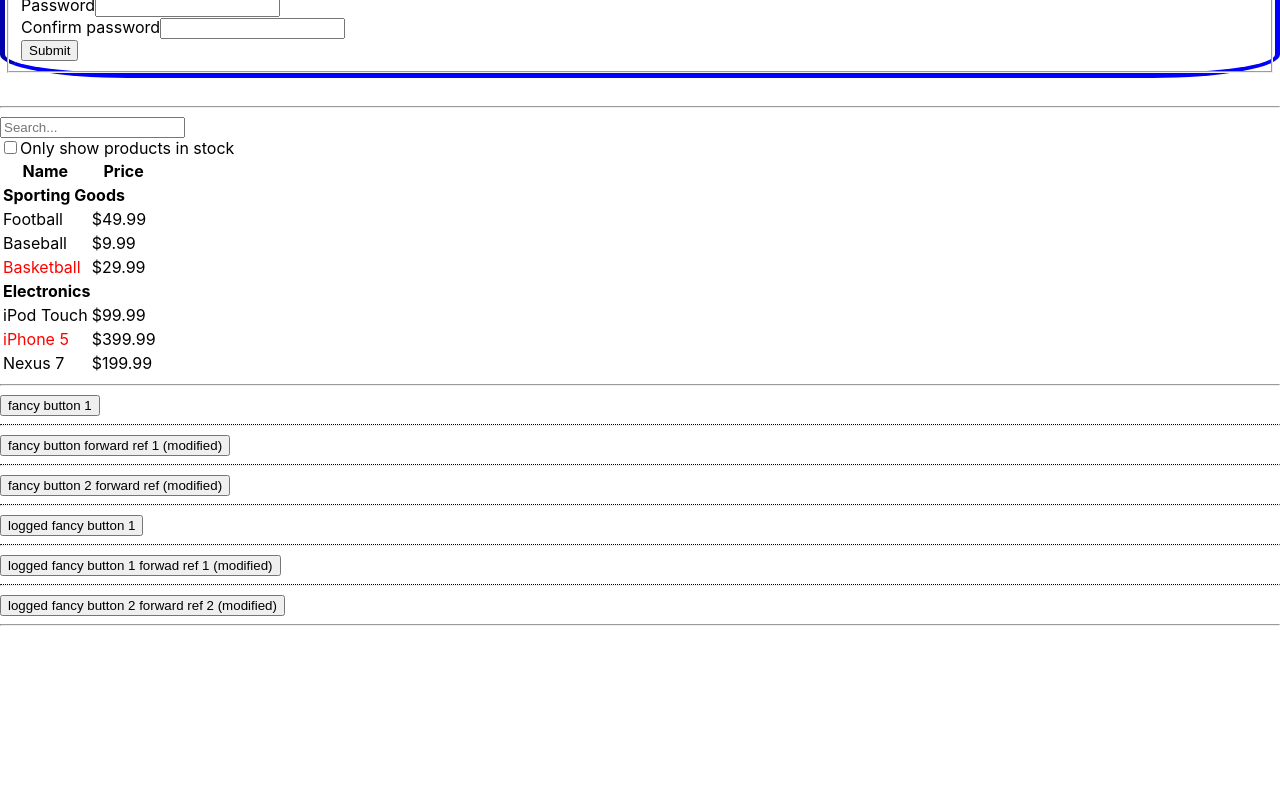
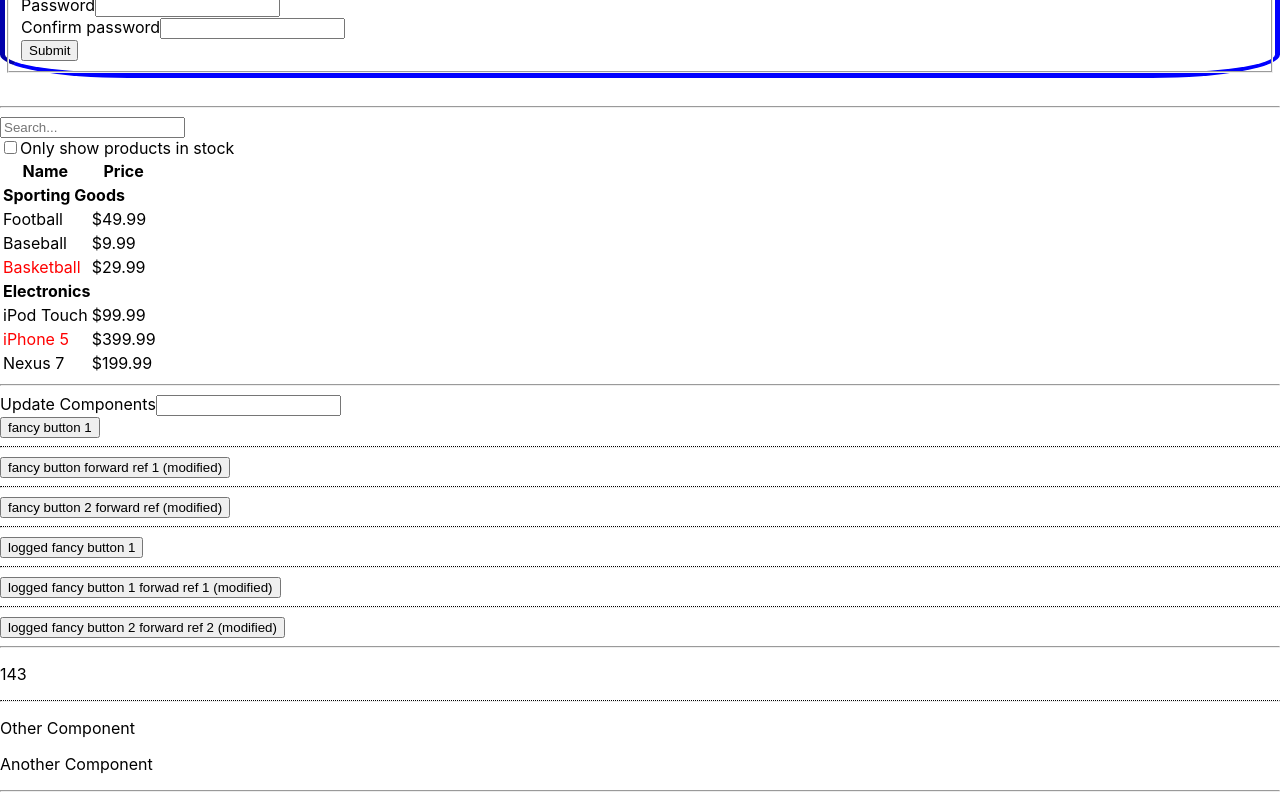
Before and after one commit to namik-hajiyev/ReactTutorial, a React (Create React App) app: page / in a window 1280 px wide. Shown: the part 3924-4724 px from the top of the page. Before the commit the page ends 4558 px from the top, so only its background shows below. Built offline with nearby package versions, Linux system fonts and the light colour scheme.

Commit message:
code splitting

```diff
--- a/public/index.html
+++ b/public/index.html
@@ -61,6 +61,10 @@
   <hr>
   <div id="forwardRefs"></div>
   <hr>
+  <div id="codeSplit"></div>
+  <hr>
+
+
   <!--
       This HTML file is a template.
       If you open it directly in the browser, you will see an empty page.
--- /dev/null
+++ b/src/components/advanced/CodeSplit/AnotherComponent.tsx
@@ -0,0 +1,5 @@
+import React from 'react';
+
+export default function AnotherComponent() {
+    return <p>Another Component</p>
+}
--- /dev/null
+++ b/src/components/advanced/CodeSplit/OtherComponent.tsx
@@ -0,0 +1,7 @@
+import React from 'react';
+
+const OtherComponent: React.FC = () => {
+    return <p>Other Component</p>
+}
+
+export default OtherComponent;
--- /dev/null
+++ b/src/components/advanced/CodeSplit/index.tsx
@@ -0,0 +1,39 @@
+import React, { Suspense } from 'react';
+import { Dhr } from '../../DottedHr';
+
+// const Math: React.FC = () => {
+
+//     return <p>{import('./math').then(math => math.add(5, 15))}</p>
+// }
+
+class Math extends React.Component<any, { sum: number }> {
+    timeout?: NodeJS.Timeout;
+    constructor(props: any) {
+        super(props);
+        this.state = { sum: 13 };
+    }
+
+    componentDidMount() {
+        import('./math').then(math => this.setState({ sum: math.add(55, 88) }));
+    }
+    render() {
+        return <div><p>{this.state.sum}</p></div>
+    }
+
+}
+const OtherComponent = React.lazy(() => import('./OtherComponent'));
+
+const AnotherComponent = React.lazy(() => import('./AnotherComponent'));
+
+const CodeSplit: React.FC = () => {
+    return <div>
+        <Math />
+        <Dhr />
+        <Suspense fallback={<div>Loading...</div>}>
+            <OtherComponent />
+            <AnotherComponent />
+        </Suspense>
+    </div>
+}
+
+export default CodeSplit;
--- /dev/null
+++ b/src/components/advanced/CodeSplit/math.ts
@@ -0,0 +1,3 @@
+export function add(a: number, b: number) {
+    return a + b;
+}
--- a/src/components/advanced/ForwardRefs/index.tsx
+++ b/src/components/advanced/ForwardRefs/index.tsx
@@ -1,4 +1,4 @@
-import React from 'react';
+import React, { ChangeEvent } from 'react';
 import { Dhr } from '../../DottedHr';
 
 class FancyButton1 extends React.Component {
@@ -68,11 +68,22 @@ const ref1 = React.createRef<HTMLButtonElement>();
 const ref2 = React.createRef<FancyButton2>();
 const ref3 = React.createRef<HTMLButtonElement>();
 const ref4 = React.createRef<FancyButton2>();
-class ForwardRefs extends React.Component {
+class ForwardRefs extends React.Component<any, { text: string }> {
+    constructor(props: any) {
+        super(props);
+        this.state = { text: '' };
+        this.handleChange = this.handleChange.bind(this);
+    }
+    handleChange(event: ChangeEvent<HTMLInputElement>) {
+        this.setState({ text: event.target.value });
+    }
 
     render() {
 
         return (<div>
+            <label>Update Components</label>
+            <input value={this.state.text} onChange={this.handleChange} />
+            <br />
             <FancyButton1 >fancy button 1</FancyButton1>
             <Dhr />
             <FancyButtonForwardRef1 ref={ref1}>fancy button forward ref 1</FancyButtonForwardRef1>
--- a/src/components/index.ts
+++ b/src/components/index.ts
@@ -14,6 +14,7 @@ import Temprature from './Temprature';
 import Dialog from './Dialog';
 import Products from './Products';
 import ForwardRefs from './advanced/ForwardRefs';
+import CodeSplit from './advanced/CodeSplit';
 
 
 export {
@@ -32,5 +33,6 @@ export {
     Temprature,
     Dialog,
     Products,
-    ForwardRefs
+    ForwardRefs,
+    CodeSplit
 };
--- a/src/index.tsx
+++ b/src/index.tsx
@@ -19,7 +19,8 @@ import {
     Temprature,
     Dialog,
     Products,
-    ForwardRefs
+    ForwardRefs,
+    CodeSplit
 } from './components';
 
 
@@ -46,3 +47,4 @@ ReactDOM.render(<Temprature />, document.getElementById('temprature'));
 ReactDOM.render(<Dialog />, document.getElementById('dialog'));
 ReactDOM.render(<Products />, document.getElementById('products'));
 ReactDOM.render(<ForwardRefs />, document.getElementById('forwardRefs'));
+ReactDOM.render(<CodeSplit />, document.getElementById('codeSplit'));
```
